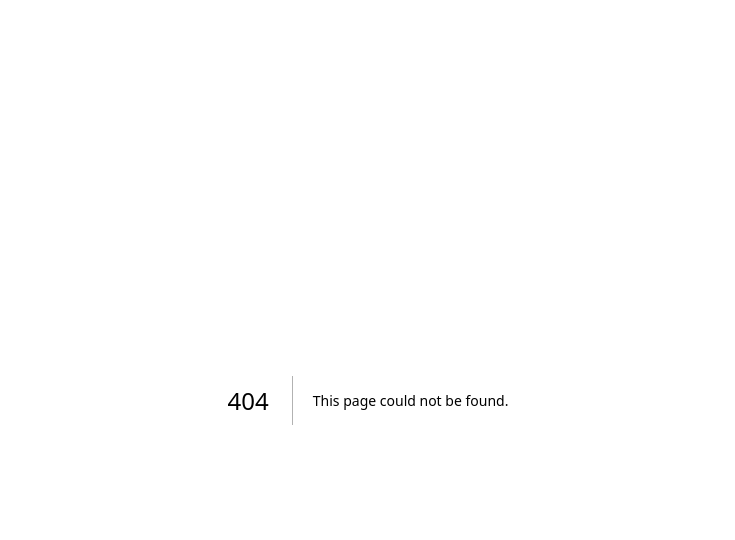
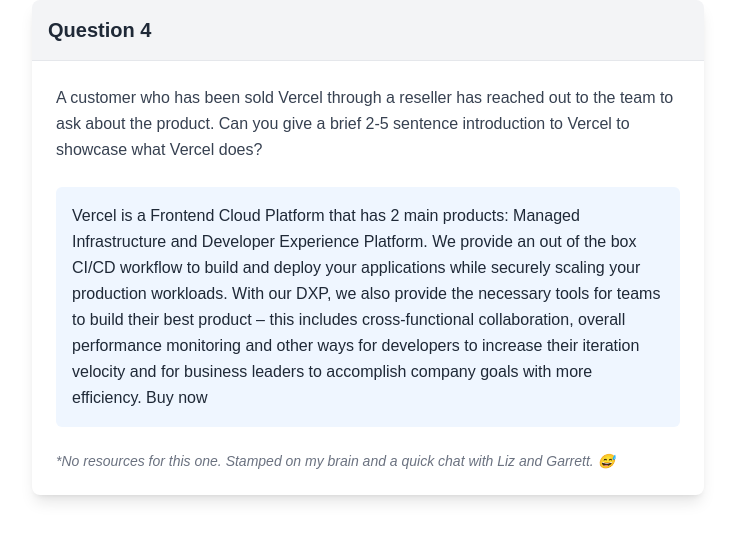
Before and after one commit to VinceE2024/cms-project, a Next.js app: page /Question4 in a window 1280 px wide. Before the commit this address had no page. Shown: the top 540 px of the page, without its empty margins (272-1007 px from the left). Built offline with nearby package versions, Linux system fonts and the light colour scheme.

Commit message:
Q4 Updates

```diff
--- /dev/null
+++ b/app/Question4/page.tsx
@@ -0,0 +1,28 @@
+export default function Question4() {
+    return (
+      <div className="max-w-2xl mx-auto bg-white shadow-lg rounded-lg overflow-hidden">
+        <div className="bg-gray-100 p-4 border-b border-gray-200">
+          <h2 className="text-xl font-semibold text-gray-800">Question 4</h2>
+        </div>
+        <div className="p-6 space-y-6">
+          <div className="space-y-2">
+            <p className="text-gray-700 leading-relaxed">
+              A customer who has been sold Vercel through a reseller has reached out to
+              the team to ask about the product. Can you give a brief 2-5 sentence
+              introduction to Vercel to showcase what Vercel does?
+            </p>
+          </div>
+          <div className="bg-blue-50 p-4 rounded-md">
+            <p className="text-gray-800 leading-relaxed">
+              Vercel is a Frontend Cloud Platform that has 2 main products: Managed Infrastructure and Developer Experience Platform. We provide an out of the box CI/CD workflow to build and deploy your applications while securely scaling your production workloads. With our DXP, we also provide the necessary tools for teams to build their best product – this includes cross-functional collaboration, overall performance monitoring and other ways for developers to increase their iteration velocity and for business leaders to accomplish company goals with more efficiency. Buy now
+            </p>
+          </div>
+          <div className="text-sm text-gray-500 italic">
+            <p>
+              *No resources for this one. Stamped on my brain and a quick chat with Liz and Garrett. 😅
+            </p>
+          </div>
+        </div>
+      </div>
+    )
+  }
```
